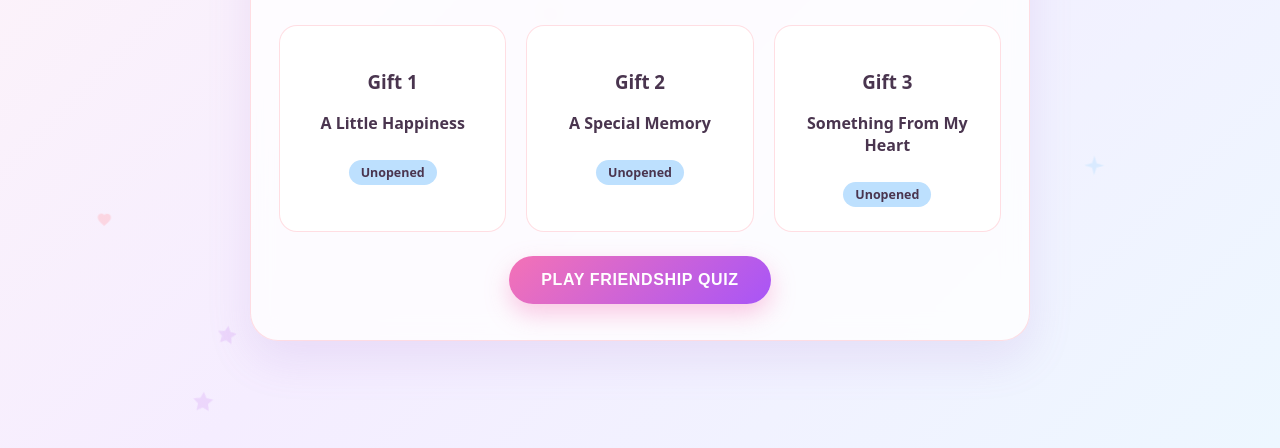
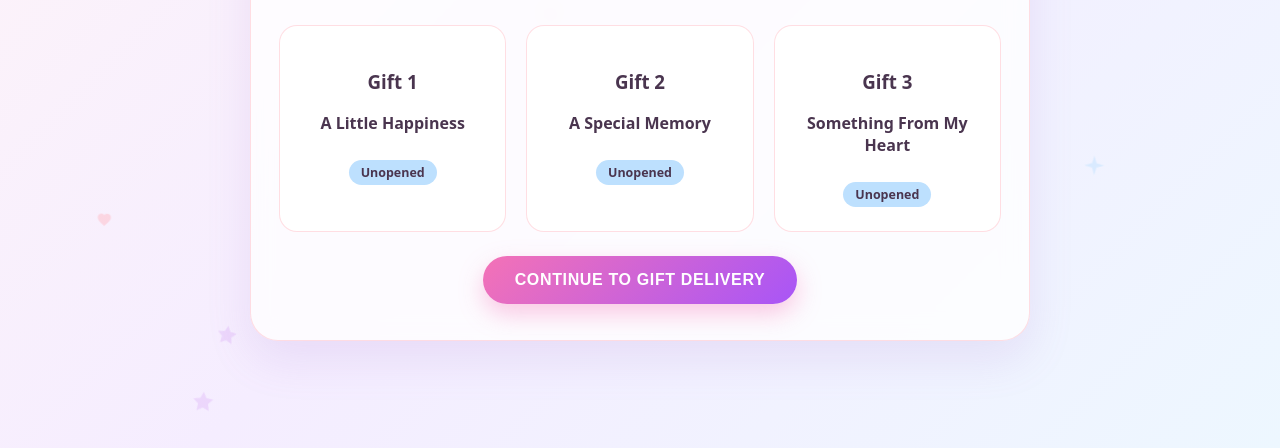
Before and after one commit to pritamdawcode1/Birthday-wishes-, a plain HTML site: page gifts.html in a window 1280 px wide. Shown: the part 352-800 px from the top of the page. Drawn offline with Linux system fonts and the light colour scheme.

Commit message:
Update gifts.html

```diff
--- a/gifts.html
+++ b/gifts.html
@@ -31,7 +31,8 @@
         </a>
       </div>
 
-      <button class="magic-btn" data-nav="quiz.html" type="button">PLAY FRIENDSHIP QUIZ</button>
+      <button class="magic-btn" data-nav="gift-booking.html" type="button">CONTINUE TO GIFT DELIVERY</button>
+
     </section>
   </main>
 
```
